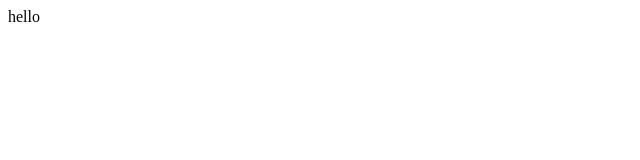
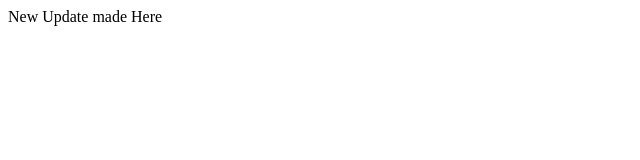
Before and after one commit to muradmdk/Test, a plain HTML site: page index.html in a window 1280 px wide. Shown: the whole page, without its empty margins (0-640 px from the left). Drawn offline with Linux system fonts and the light colour scheme.

Commit message:
New Updates

```diff
--- a/index.html
+++ b/index.html
@@ -7,6 +7,6 @@
     <title>Document</title>
 </head>
 <body>
-    hello
+    New Update made Here
 </body>
 </html>
```
